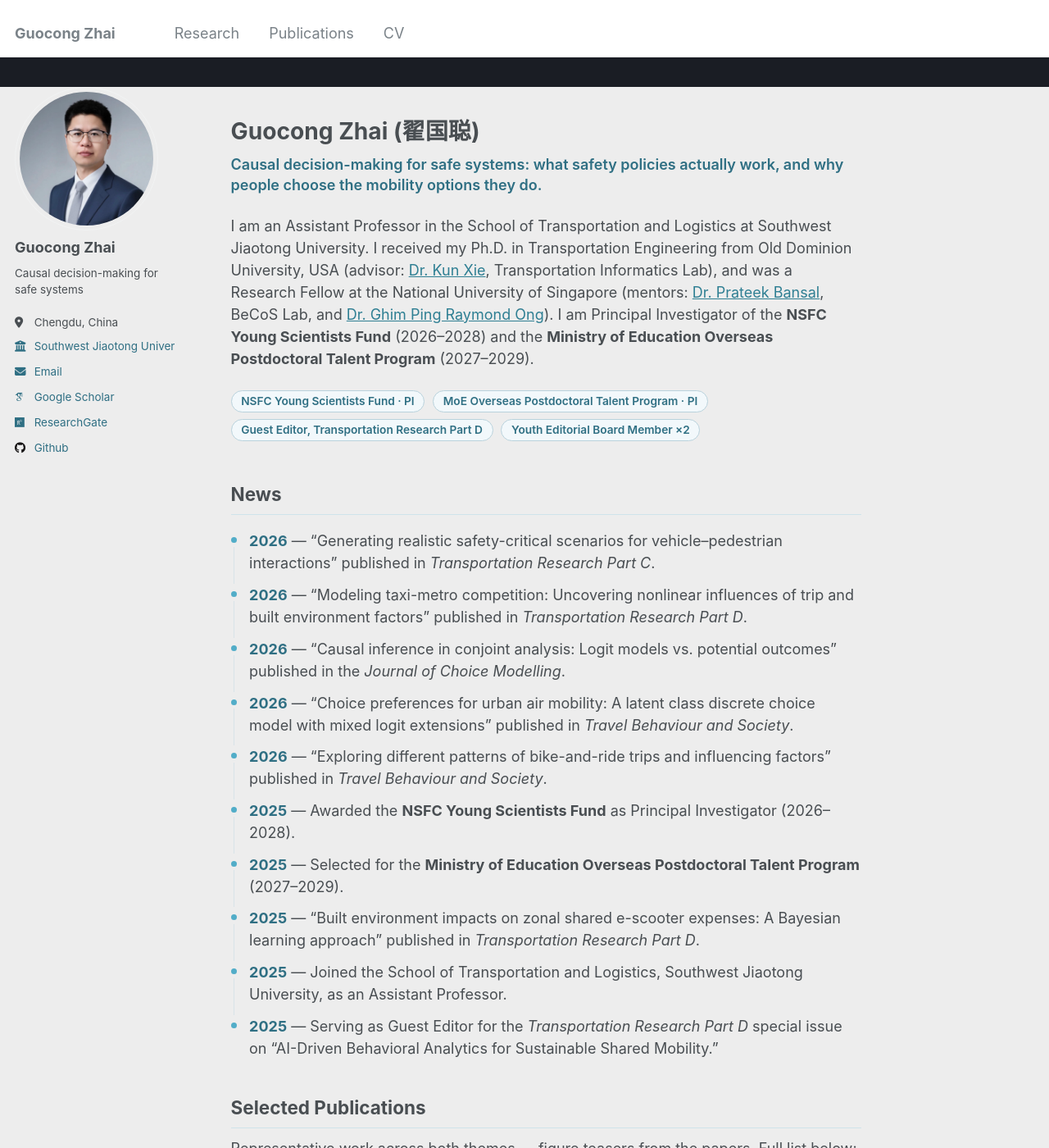
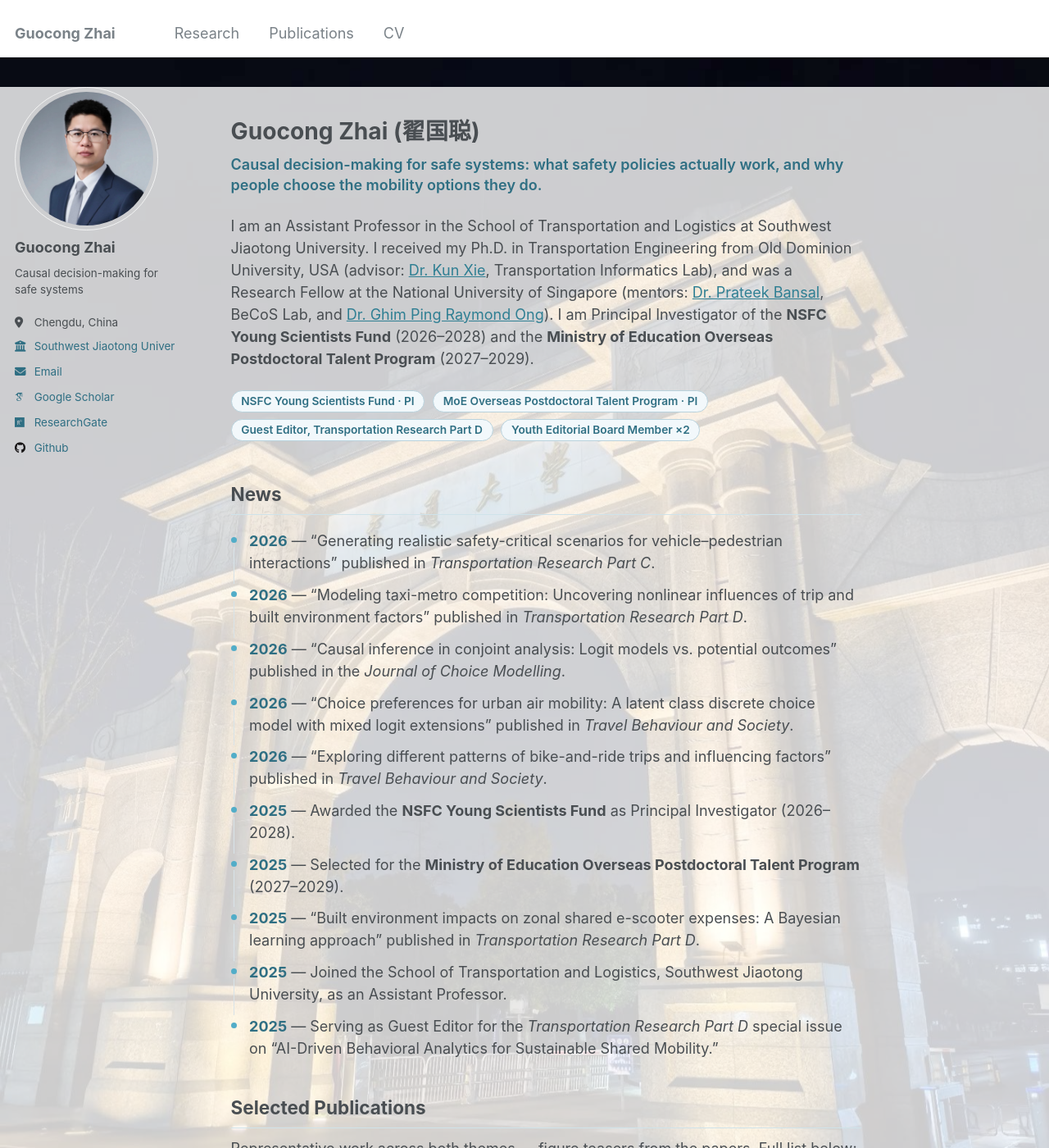
Before and after one commit to gzhai001/gzhai001.github.io, a Jekyll site: the page built from _pages/about.md, in a window 1280 px wide and 1400 px high. Shown: the whole window at 82% size. Built offline with Jekyll 4.4.1, drawn with Linux system fonts in a browser that asks for light colours; some web fonts are replaced.

Commit message:
Use SJTU gate photo as the only full-page background; soften white veil to 0.8

```diff
--- a/_sass/_gzhai.scss
+++ b/_sass/_gzhai.scss
@@ -250,7 +250,7 @@ ul.author__urls {
   .wrapper { padding: 0; min-height: 0; }
 }
 
-/* ---- site-wide split background: left = station dusk, right = SJTU gate ---- */
+/* ---- site-wide background: SJTU gate photo, full-bleed ---- */
 html {
   /* fallback color while the fixed layer below loads */
   background: #1a1d24;
@@ -265,26 +265,20 @@ body {
   inset: 0;
   z-index: -1;
   display: flex;
-  justify-content: space-between;
+  justify-content: center;
   pointer-events: none;
 
-  .gz-bg-left,
-  .gz-bg-right {
-    flex: 0 0 calc((100vw - 1280px) / 2);
-    height: 100%;
-    background-size: cover;
-    background-position: center;
-    background-repeat: no-repeat;
-  }
-
   .gz-bg-left {
-    background-image: url("/images/cc21d0a7ddf3bee58fea716d508e1548.jpg");
-    background-position: 30% center;
+    display: none;
   }
 
   .gz-bg-right {
+    flex: 0 0 100vw;
+    height: 100%;
     background-image: url("/images/dc1e1b7b1b78fd8e85c51e1ef0ae2cbf.jpg");
-    background-position: 42% 28%; /* frame the 交通大学 plaque */
+    background-size: cover;
+    background-position: 50% 28%; /* keep the SJTU gate plaque in view */
+    background-repeat: no-repeat;
   }
 }
 
@@ -292,7 +286,7 @@ body {
 #masthead,
 #main,
 .page__footer {
-  background-color: rgba(255, 255, 255, 0.92);
+  background-color: rgba(255, 255, 255, 0.8);
 }
 
 #main {
```
